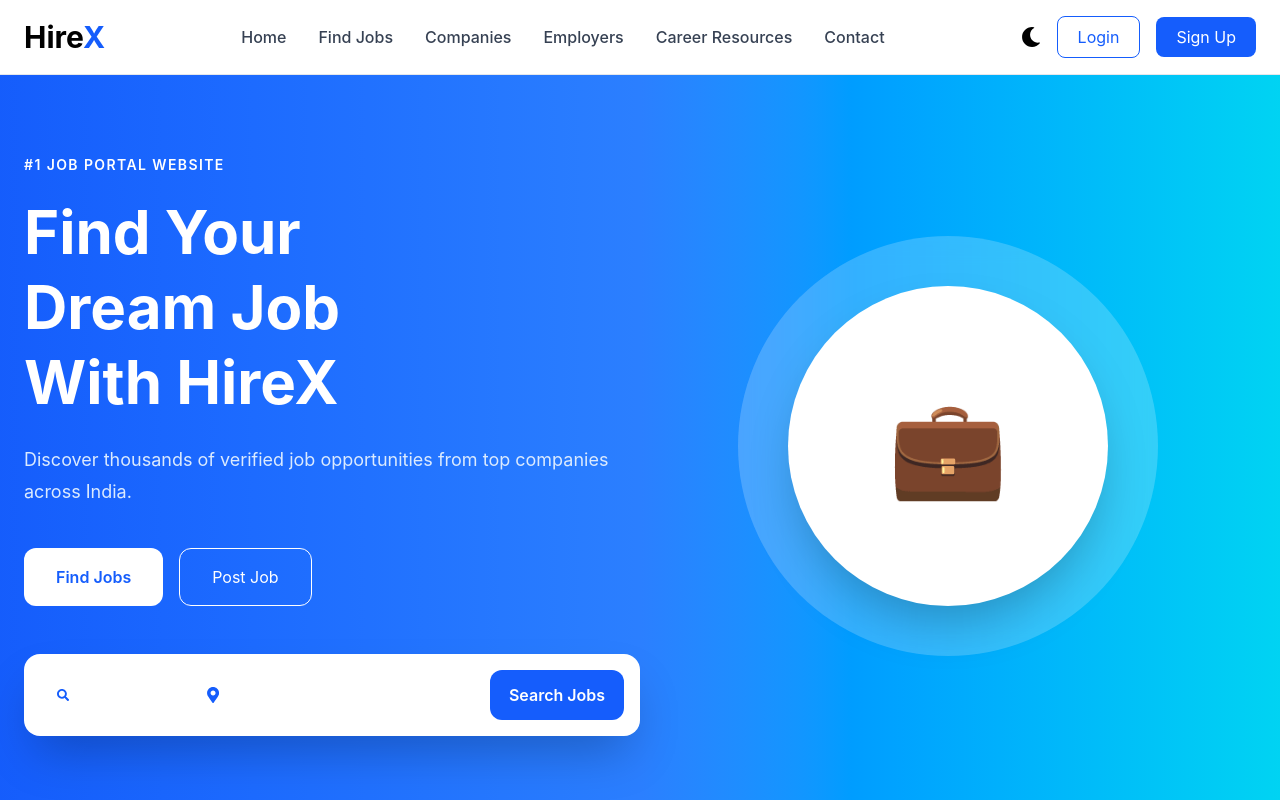
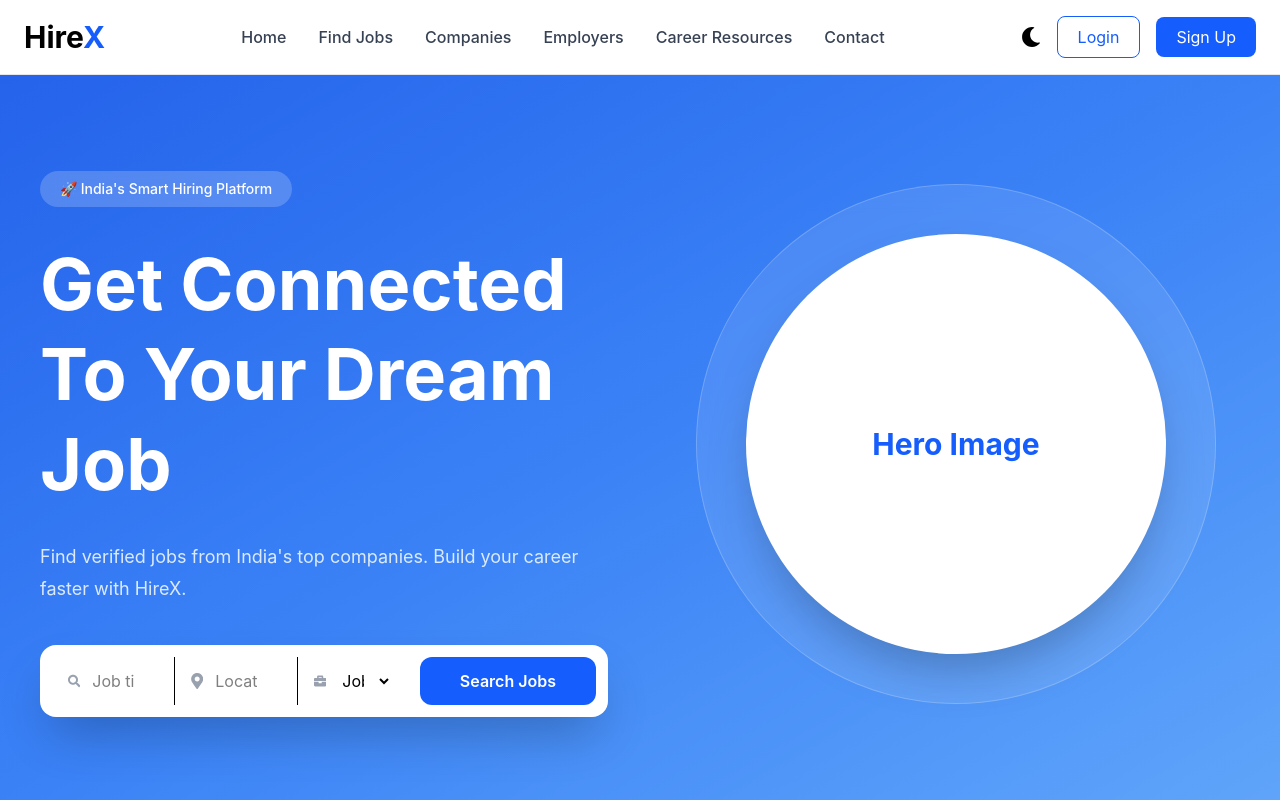
Before and after one commit to hirex-careers/hirex, a React (Vite) app: page / in a window 1280 px wide. Shown: the top 800 px of the page. Built offline with nearby package versions, Linux system fonts and the light colour scheme.

Commit message:
Your commit message

```diff
--- a/src/components/Hero/FloatingCard.jsx
+++ b/src/components/Hero/FloatingCard.jsx
@@ -0,0 +1,5 @@
+function FloatingCard() {
+  return null;
+}
+
+export default FloatingCard;
--- a/src/components/Hero/Hero.jsx
+++ b/src/components/Hero/Hero.jsx
@@ -1,64 +1,22 @@
-import SearchBar from "../SearchBar/SearchBar";
+import HeroContent from "./HeroContent";
+import HeroImage from "./HeroImage";
 
 function Hero() {
   return (
-    <section className="bg-gradient-to-r from-blue-600 via-blue-500 to-cyan-400 min-h-[85vh]">
-      <div className="max-w-7xl mx-auto px-6 py-20 flex flex-col lg:flex-row items-center justify-between">
+    <section className="relative overflow-hidden bg-gradient-to-br from-[#2563EB] via-[#3B82F6] to-[#60A5FA] min-h-[90vh]">
 
-        {/* Left Side */}
-        <div className="lg:w-1/2 text-white">
+      <div className="max-w-7xl mx-auto px-6 lg:px-10 py-16 lg:py-24">
 
-          <p className="uppercase tracking-widest font-semibold text-sm mb-5">
-            #1 Job Portal Website
-          </p>
+        <div className="grid lg:grid-cols-2 gap-16 items-center">
 
-          <h1 className="text-5xl lg:text-6xl font-bold leading-tight">
-            Find Your
-            <br />
-            Dream Job
-            <br />
-            With HireX
-          </h1>
+          <HeroContent />
 
-          <p className="mt-6 text-lg text-blue-100 leading-8">
-            Discover thousands of verified job opportunities from
-            top companies across India.
-          </p>
-
-          <div className="mt-10 flex gap-4">
-
-            <button className="bg-white text-blue-600 px-8 py-4 rounded-xl font-semibold hover:scale-105 transition">
-              Find Jobs
-            </button>
-
-            <button className="border border-white px-8 py-4 rounded-xl hover:bg-white hover:text-blue-600 transition">
-              Post Job
-            </button>
-
-          </div>
-
-          <SearchBar />
-
-        </div>
-
-        {/* Right Side */}
-        <div className="lg:w-1/2 flex justify-center mt-16 lg:mt-0">
-
-          <div className="w-[420px] h-[420px] bg-white/20 rounded-full flex justify-center items-center backdrop-blur-md">
-
-            <div className="w-[320px] h-[320px] bg-white rounded-full shadow-2xl flex justify-center items-center">
-
-              <span className="text-8xl">
-                💼
-              </span>
-
-            </div>
-
-          </div>
+          <HeroImage />
 
         </div>
 
       </div>
+
     </section>
   );
 }
--- a/src/components/Hero/HeroContent.jsx
+++ b/src/components/Hero/HeroContent.jsx
@@ -0,0 +1,30 @@
+import HeroSearch from "./HeroSearch";
+function HeroContent() {
+  return (
+    <div>
+
+      <span className="inline-block bg-white/20 backdrop-blur-md text-white px-5 py-2 rounded-full text-sm font-medium">
+        🚀 India's Smart Hiring Platform
+      </span>
+
+      <h1 className="text-white text-5xl lg:text-7xl font-bold leading-tight mt-8">
+        Get Connected
+        <br />
+        To Your Dream
+        <br />
+        Job
+      </h1>
+
+      <p className="text-blue-100 mt-8 text-lg leading-8 max-w-xl">
+        Find verified jobs from India's top companies.
+        Build your career faster with HireX.
+      </p>
+      <HeroSearch />
+
+    </div>
+
+
+  );
+}
+
+export default HeroContent;
--- a/src/components/Hero/HeroImage.jsx
+++ b/src/components/Hero/HeroImage.jsx
@@ -0,0 +1,21 @@
+function HeroImage() {
+  return (
+    <div className="flex justify-center">
+
+      <div className="w-[520px] h-[520px] rounded-full bg-white/10 backdrop-blur-md border border-white/20 flex justify-center items-center">
+
+        <div className="w-[420px] h-[420px] rounded-full bg-white shadow-2xl flex justify-center items-center">
+
+          <h2 className="text-3xl font-bold text-blue-600">
+            Hero Image
+          </h2>
+
+        </div>
+
+      </div>
+
+    </div>
+  );
+}
+
+export default HeroImage;
--- a/src/components/Hero/HeroSearch.jsx
+++ b/src/components/Hero/HeroSearch.jsx
@@ -0,0 +1,43 @@
+import { FaSearch, FaMapMarkerAlt, FaBriefcase } from "react-icons/fa";
+
+function HeroSearch() {
+  return (
+    <div className="mt-10 bg-white rounded-2xl shadow-2xl p-3 flex flex-col lg:flex-row gap-3">
+
+      <div className="flex items-center flex-1 px-4">
+        <FaSearch className="text-gray-400" />
+        <input
+          type="text"
+          placeholder="Job title, keyword or company"
+          className="w-full px-3 py-3 outline-none"
+        />
+      </div>
+
+      <div className="flex items-center flex-1 px-4 border-l">
+        <FaMapMarkerAlt className="text-gray-400" />
+        <input
+          type="text"
+          placeholder="Location"
+          className="w-full px-3 py-3 outline-none"
+        />
+      </div>
+
+      <div className="flex items-center flex-1 px-4 border-l">
+        <FaBriefcase className="text-gray-400" />
+        <select className="w-full px-3 py-3 outline-none bg-transparent">
+          <option>Job Type</option>
+          <option>Full Time</option>
+          <option>Internship</option>
+          <option>Remote</option>
+        </select>
+      </div>
+
+      <button className="bg-blue-600 hover:bg-blue-700 text-white px-10 rounded-xl font-semibold">
+        Search Jobs
+      </button>
+
+    </div>
+  );
+}
+
+export default HeroSearch;
```
